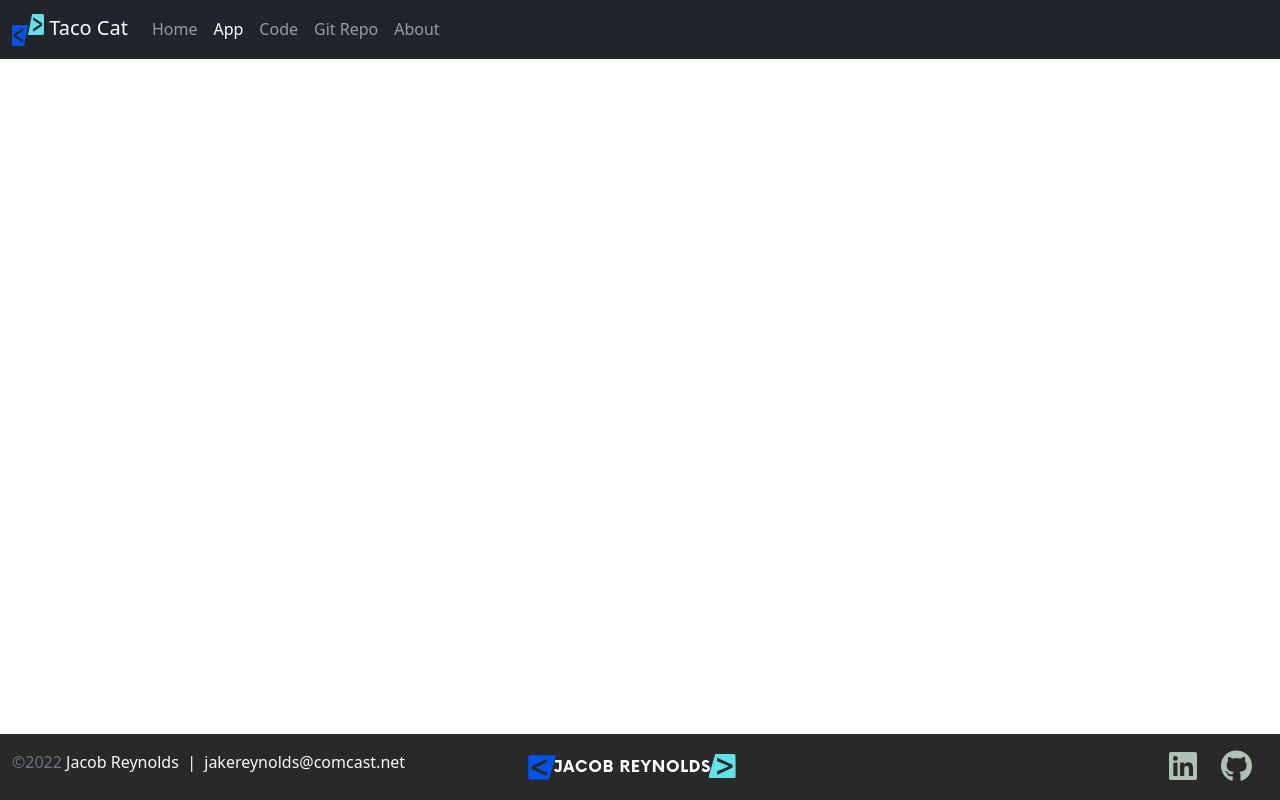
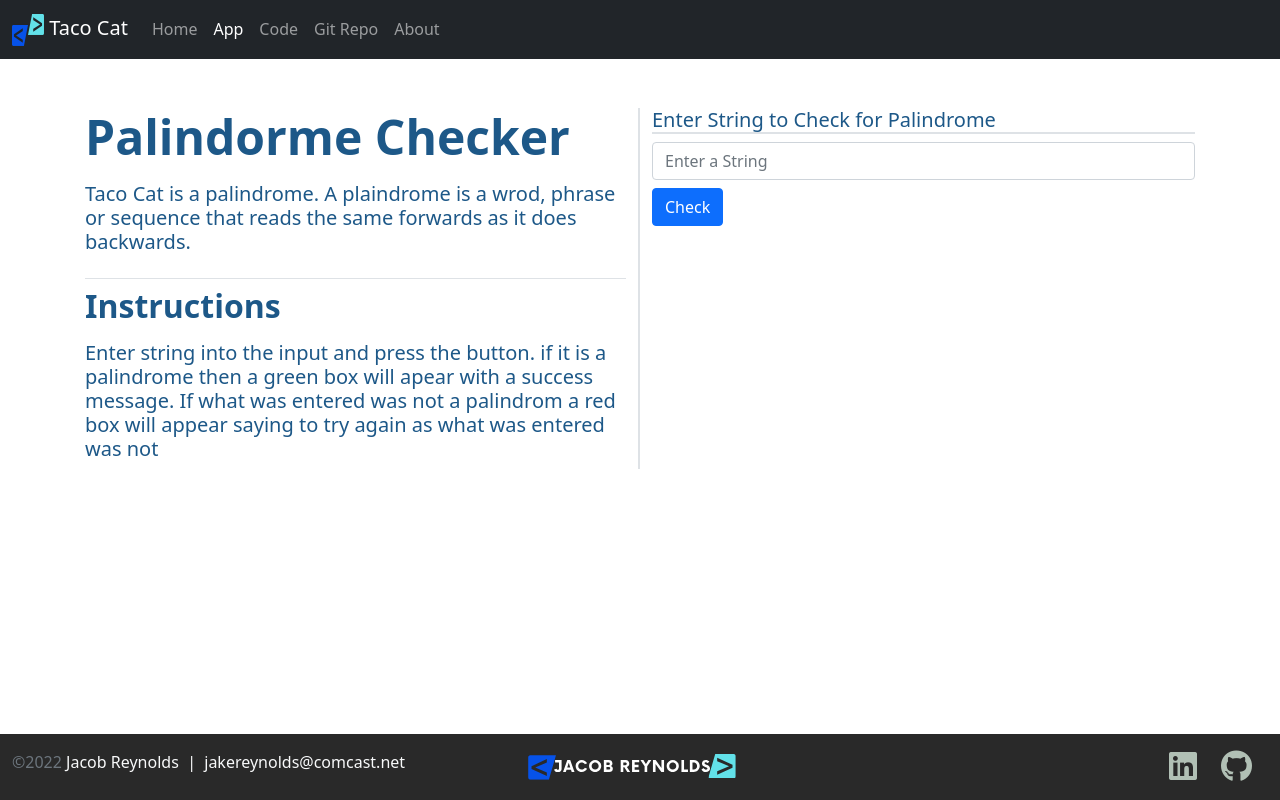
Before and after one commit to jr0998/tacoCat, a plain HTML site: page app.html in a window 1280 px wide. Drawn offline with nearby package versions, Linux system fonts and the light colour scheme; a script that the page names is missing.

Commit message:
app html page was set up\

```diff
--- a/app.html
+++ b/app.html
@@ -53,7 +53,42 @@
 
     <main class="flex-shrink-0">
         <div class="container">
-
+            <div class="row mt-5 row-cols-1 row-cols-lg-2">
+                <div class="col border-end border-2">
+                    <h1 class="display-5 fw-bold mb-3">Palindorme Checker</h1>
+                    <h4 class="lead border-bottom">Taco Cat is a palindrome. A plaindrome is a wrod, phrase or sequence that reads
+                        the same forwards as it does backwards.<br><br></h4>
+                    <h2 class="fw-bold mb-3">Instructions</h2>
+                    <h4 class="lead">Enter string into the input and press the button.
+                        if it is a palindrome then a green box will apear with a success message.
+                        If what was entered was not a palindrom a red box will appear saying to try
+                        again as what was entered was not
+                    </h4>
+                </div>
+                <div class="col">
+                    <div class="row row-cols-1">
+                        <div class="col ">
+                            <h5 class="border-bottom border-2">Enter String to Check for Palindrome</h5>
+                            <form class=" row gx-3 gy-2">
+                                <div class="col">
+                                    <input type="text" id="stringInput" class="form-control"
+                                        placeholder="Enter a String" aria-label="Enter a string">
+                                </div>
+                                <div class="col-12">
+                                    <button type="button" id="btnSubmit" class="btn btn-primary ">Check</button>
+                                </div>
+                                <div class="alert alert-success mt-5 invisible" id="alert" role="alert">
+                                    <h4 class="heading" id="heading">Well Done</h4>
+                                    <hr>
+                                    <p class="mb-0" id="msg">
+                                        <!-- Insert Message Here -->
+                                    </p>
+                                </div>
+                            </form>
+                        </div>
+                    </div>
+                </div>
+            </div>
         </div>
     </main>
     <footer class="footer mt-auto py-3 sticky-footer">
--- a/js/site.js
+++ /dev/null
@@ -1,4 +0,0 @@
-//call hello world
-function helloWorld(){
-    alert("Hello World");
-}
```
Also changed, not shown: index.html (+2 -3 lines).
